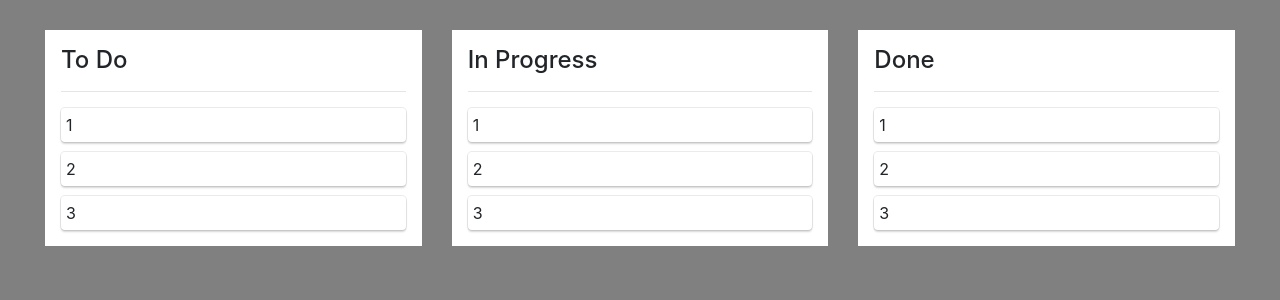
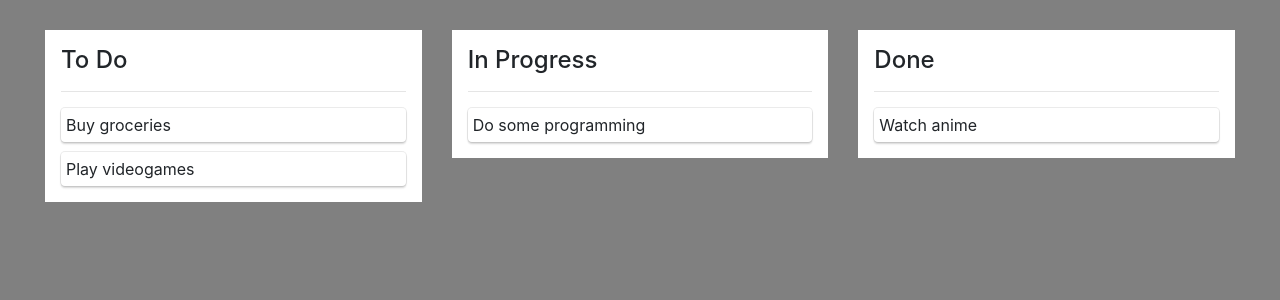
Before and after one commit to Annatsu/react-kanban, a React (Create React App) app: page / in a window 1280 px wide. Shown: the top 300 px of the page. Built offline with nearby package versions, Linux system fonts and the light colour scheme.

Commit message:
Create and render tasks as ListItems

```diff
--- a/src/App.js
+++ b/src/App.js
@@ -21,7 +21,22 @@ const itemStates = Object.values(ITEM_STATES);
 
 class App extends Component {
 
+
+    state = {
+        tasks: [
+            { status: ITEM_STATES.TO_DO.id, name: 'Buy groceries' },
+            { status: ITEM_STATES.TO_DO.id, name: 'Play videogames' },
+            { status: ITEM_STATES.IN_PROGRESS.id, name: 'Do some programming' },
+            { status: ITEM_STATES.DONE.id, name: 'Watch anime' },
+        ]
+    }
+
+
     render() {
+        const {
+            tasks
+        } = this.state;
+
         return (
             <Board>
                 {
@@ -31,8 +46,12 @@ class App extends Component {
                             title={name}
                         >
                             <List
-                                items={[1, 2, 3]}
-                                renderItem={(n) => <ListItem>{n}</ListItem>} />
+                                items={tasks.filter(({ status }) => status === id)}
+                                renderItem={(item) => (
+                                    <ListItem>
+                                        {item.name}
+                                    </ListItem>
+                                )} />
                         </BoardColumn>
                     ))
                 }
```
